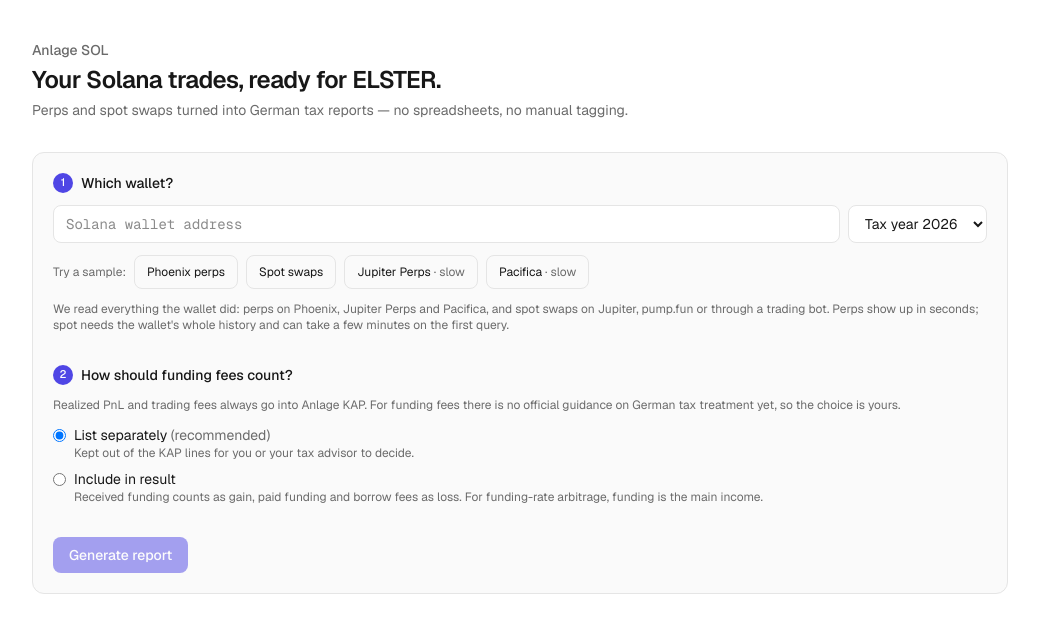
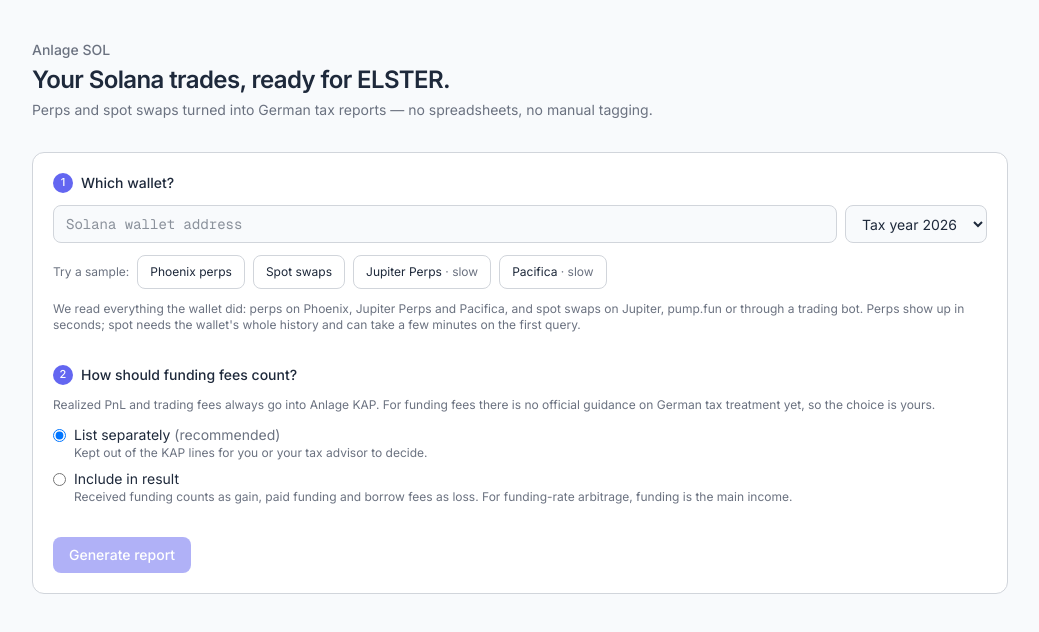
Before and after one commit to YYBer/Anlage-SOL, a Next.js app: page / in a window 1280 px wide. Shown: the top 632 px of the page, without its empty margins (120-1159 px from the left). Built offline with nearby package versions, Linux system fonts and the light colour scheme.

Commit message:
Switch to the clean-slate palette and Inter
Map tweakcn's clean-slate colors onto the existing tokens (panel, line,
hover, muted, accent) for light and dark, and replace Geist with Inter
as the sans font. Profit/loss/warning colors and the mono font are unchanged.

```diff
--- a/src/app/globals.css
+++ b/src/app/globals.css
@@ -1,14 +1,15 @@
 @import "tailwindcss";
 
 :root {
-  --background: #ffffff;
-  --foreground: #171717;
-  --panel: #fafafa;
-  --line: #e5e5e5;
-  --hover: #f0f0f0;
-  --muted: #6b6b6b;
-  --accent: #4f46e5;
-  --accent-fg: #ffffff;
+  /* Palette: tweakcn "clean-slate" */
+  --background: oklch(0.9842 0.0034 247.8575);
+  --foreground: oklch(0.2795 0.0368 260.0310);
+  --panel: oklch(1.0000 0 0);
+  --line: oklch(0.8717 0.0093 258.3382);
+  --hover: oklch(0.9670 0.0029 264.5419);
+  --muted: oklch(0.5510 0.0234 264.3637);
+  --accent: oklch(0.5854 0.2041 277.1173);
+  --accent-fg: oklch(1.0000 0 0);
   --good: #15803d;
   --bad: #b91c1c;
   --warn: #b45309;
@@ -16,14 +17,14 @@
 
 @media (prefers-color-scheme: dark) {
   :root {
-    --background: #0a0a0a;
-    --foreground: #ededed;
-    --panel: #141414;
-    --line: #2a2a2a;
-    --hover: #1f1f1f;
-    --muted: #9a9a9a;
-    --accent: #818cf8;
-    --accent-fg: #0a0a0a;
+    --background: oklch(0.2077 0.0398 265.7549);
+    --foreground: oklch(0.9288 0.0126 255.5078);
+    --panel: oklch(0.2795 0.0368 260.0310);
+    --line: oklch(0.4461 0.0263 256.8018);
+    --hover: oklch(0.3351 0.0331 260.9120);
+    --muted: oklch(0.7137 0.0192 261.3246);
+    --accent: oklch(0.6801 0.1583 276.9349);
+    --accent-fg: oklch(0.2077 0.0398 265.7549);
     --good: #4ade80;
     --bad: #f87171;
     --warn: #fbbf24;
@@ -42,12 +43,12 @@
   --color-good: var(--good);
   --color-bad: var(--bad);
   --color-warn: var(--warn);
-  --font-sans: var(--font-geist-sans);
+  --font-sans: var(--font-inter);
   --font-mono: var(--font-geist-mono);
 }
 
 body {
   background: var(--background);
   color: var(--foreground);
-  font-family: var(--font-geist-sans), system-ui, sans-serif;
+  font-family: var(--font-inter), system-ui, sans-serif;
 }
--- a/src/app/layout.tsx
+++ b/src/app/layout.tsx
@@ -1,9 +1,9 @@
 import type { Metadata } from "next";
-import { Geist, Geist_Mono } from "next/font/google";
+import { Inter, Geist_Mono } from "next/font/google";
 import "./globals.css";
 
-const geistSans = Geist({
-  variable: "--font-geist-sans",
+const inter = Inter({
+  variable: "--font-inter",
   subsets: ["latin"],
 });
 
@@ -21,7 +21,7 @@
   return (
     <html
       lang="en"
-      className={`${geistSans.variable} ${geistMono.variable} h-full antialiased`}
+      className={`${inter.variable} ${geistMono.variable} h-full antialiased`}
     >
       <body className="min-h-full flex flex-col">{children}</body>
     </html>
```
